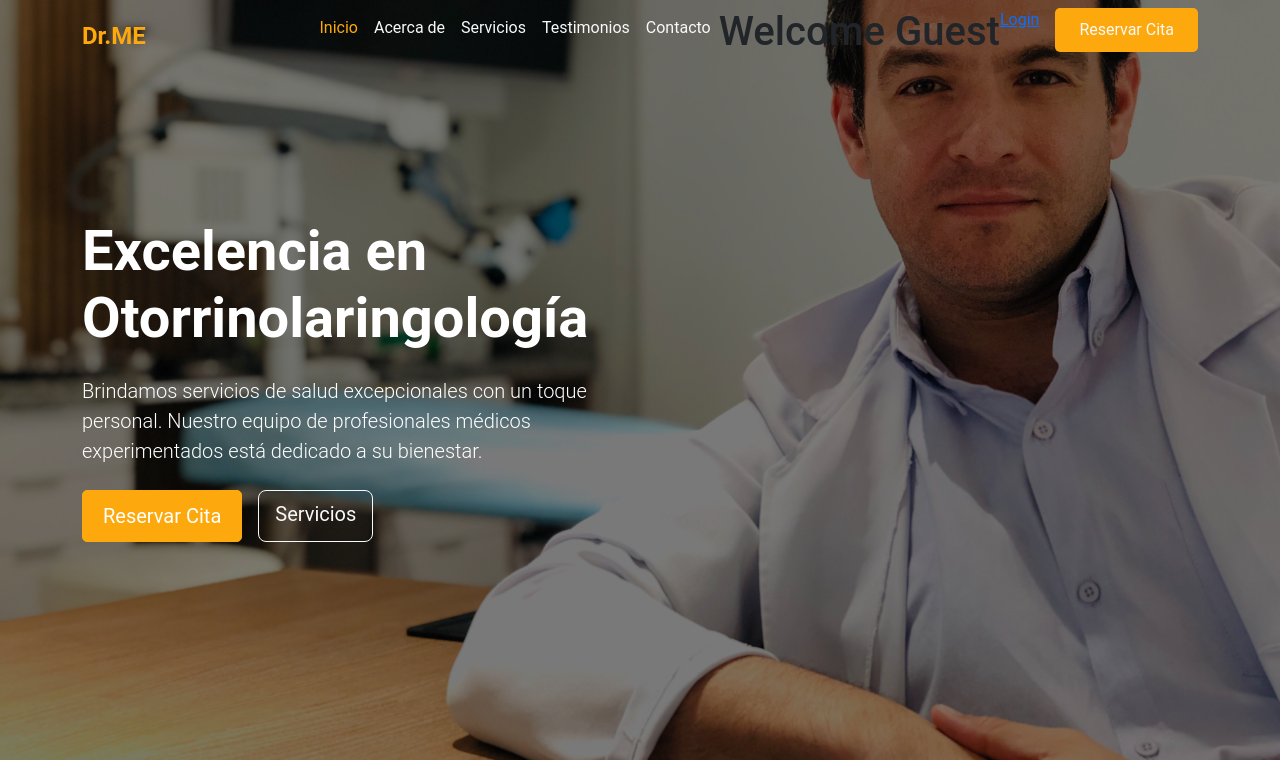
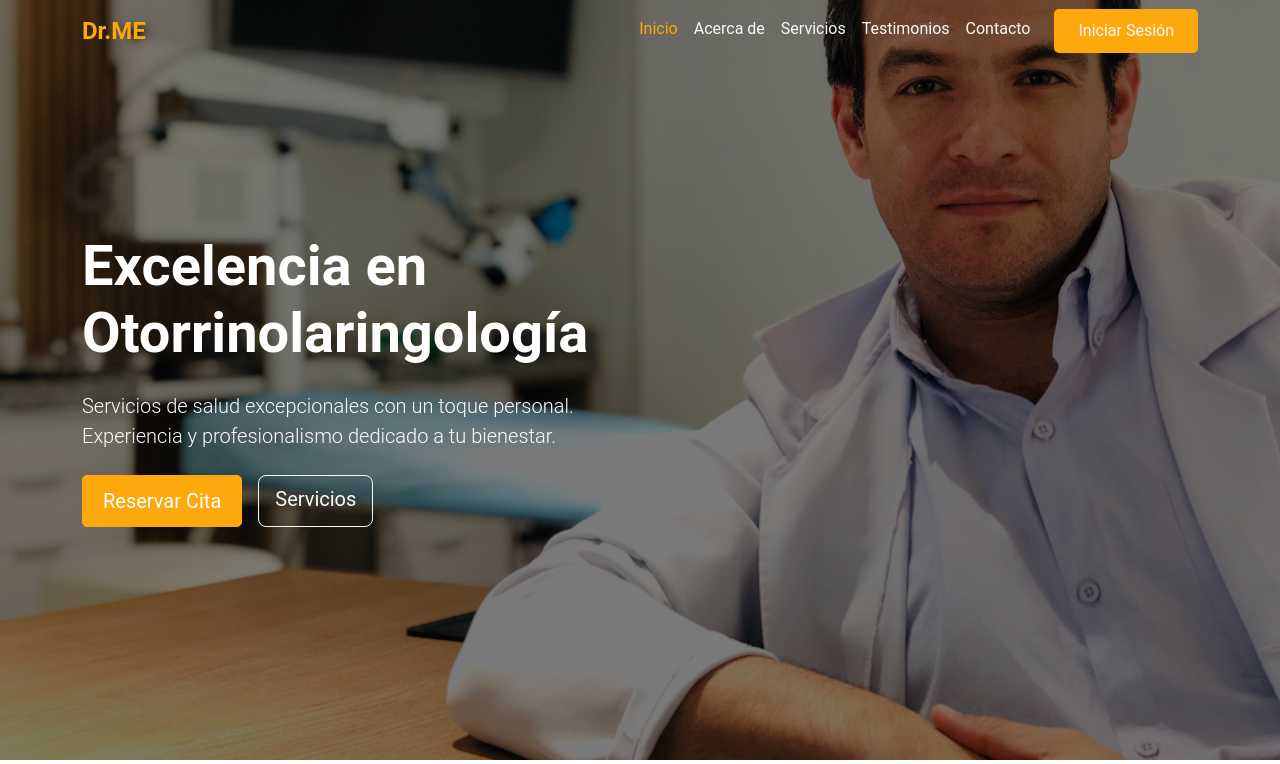
Before and after one commit to Metche216/drme, a Django app: page / in a window 1280 px wide. Shown: the top 764 px of the page. Run offline with Django 5.2, Linux system fonts and the light colour scheme; some libraries are stand-ins or nearby versions.

Commit message:
template changes

```diff
--- a/templates/base.html
+++ b/templates/base.html
@@ -13,9 +13,13 @@
     />
     <!-- Custom CSS -->
     <style>
+      html {
+        scroll-behavior: smooth;
+      }
+
       :root {
         --primary-color: #fda90d;
-        --secondary-color: #6c757d;
+        --secondary-color: #5c80a0;
         --accent-color: #20c997;
         --light-color: #f8f9fa;
         --dark-color: #212529;
@@ -25,6 +29,12 @@
         font-family: "Roboto", sans-serif;
       }
 
+      .bg-primary {
+        background-color: var(--primary-color) !important;
+      }
+      .bg-secondary {
+        background-color: var(--secondary-color) !important;
+      }
       .navbar {
         transition: all 0.3s ease;
       }
@@ -85,7 +95,13 @@
         background-color: #d7670b;
         border-color: #0b5dd700;
       }
-
+      .btn-primary:focus,
+      .btn-primary:active {
+          background-color: #e68a40 !important; /* Your custom color */
+          border-color: #d7670b !important; /* Your custom border color */
+          box-shadow: none !important; /* Remove the default blue outline */
+          color: white !important; /* Ensure text color stays consistent */
+      }
       .testimonial-card {
         padding: 20px;
         margin: 15px 0;
@@ -144,28 +160,32 @@
               <a class="nav-link" href="/acerca/">Acerca de</a>
             </li>
             <li class="nav-item">
-              <a class="nav-link" href="/servicios/">Servicios</a>
+              <a class="nav-link" href="#servicios">Servicios</a>
             </li>
             <li class="nav-item">
-              <a class="nav-link" href="/testimonios/">Testimonios</a>
+              <a class="nav-link" href="#testimonios">Testimonios</a>
             </li>
             <li class="nav-item">
-              <a class="nav-link" href="/contacto/">Contacto</a>
+              <a class="nav-link" href="#contacto">Contacto</a>
             </li>
             {% if session %}
-            <h1>Welcome {{session.userinfo.name}}!</h1>
-            <p><a href="{% url 'logout' %}">Logout</a></p>
-            <div><pre>{{pretty}}</pre></div>
+            <li class="nav-item">
+              <span class="nav-link">Bienvenido, <strong>{{ session.userinfo.name }}</strong>!</span>
+            </li>
+            <p><a
+              class=" btn btn-outline-primary text-white ms-lg-3 px-4"
+              href="{% url 'logout' %}">Cerrar Sesión</a></p>
+
             {% else %}
-            <h1>Welcome Guest</h1>
-            <p><a href="{% url 'login' %}">Login</a></p>
-            {% endif %}
+
             <li class="nav-item">
               <a
                 class="nav-link btn btn-primary text-white ms-lg-3 px-4"
-                href="/cita/"
-                >Reservar Cita</a
+                href="{% url 'login' %}"
+                >Iniciar Sesión</a
               >
+            {% endif %}
+
             </li>
           </ul>
         </div>
@@ -198,9 +218,9 @@
       <div class="container">
         <div class="row">
           <div class="col-md-4 mb-4 mb-md-0">
-            <h5>Dr. MediCare</h5>
+            <h5>Dr. Matías Etcheverry</h5>
             <p class="text-muted">
-              Brindando servicios de salud de calidad por más de 15 años.
+              Servicios de salud de calidad por más de 15 años.
             </p>
             <div class="social-icons mt-3">
               <a href="#" class="text-white me-3"
@@ -252,6 +272,7 @@
       document.addEventListener("DOMContentLoaded", function () {
         const navbar = document.querySelector(".navbar");
 
+
         window.addEventListener("scroll", function () {
           if (window.scrollY > 50) {
             navbar.classList.add("scrolled");
@@ -261,9 +282,7 @@
         });
 
         // Initial check in case page is loaded scrolled down
-        if (window.scrollY > 50) {
-          navbar.classList.add("scrolled");
-        }
+
       });
     </script>
 
--- a/templates/index.html
+++ b/templates/index.html
@@ -11,10 +11,10 @@
             <div class="col-lg-6">
                 <div class="text-white">
                     <h1 class="display-4 fw-bold mb-4">Excelencia en Otorrinolaringología</h1>
-                    <p class="lead mb-4">Brindamos servicios de salud excepcionales con un toque personal. Nuestro equipo de profesionales médicos experimentados está dedicado a su bienestar.</p>
+                    <p class="lead mb-4">Servicios de salud excepcionales con un toque personal. Experiencia y profesionalismo dedicado a tu bienestar.</p>
                     <div class="d-flex gap-3">
-                        <a href="/cita/" class="btn btn-primary btn-lg">Reservar Cita</a>
-                        <a href="/servicios/" class="btn btn-outline-light btn-lg">Servicios</a>
+                        <a href="#reservar-cita" class="btn btn-primary btn-lg">Reservar Cita</a>
+                        <a href="#servicios" class="btn btn-outline-light btn-lg">Servicios</a>
                     </div>
                 </div>
             </div>
@@ -23,7 +23,7 @@
 </section>
 
 <!-- Services Section -->
-<section class="section">
+<section id="servicios" class="section">
     <div class="container">
         <div class="text-center mb-5">
             <h2 class="display-5 fw-bold">Tu salud en primer lugar</h2>
@@ -128,7 +128,7 @@
 </section>
 
 <!-- Testimonials Section -->
-<section class="section">
+<section id="testimonios" class="section">
     <div class="container">
         <div class="text-center mb-5">
             <h2 class="display-5 fw-bold">Testimonios de Pacientes</h2>
@@ -212,7 +212,7 @@
 </section>
 
 <!-- Appointment Section -->
-<section class="section bg-primary text-white">
+<section id="reservar-cita" class="section bg-secondary text-white">
     <div class="container">
         <div class="row align-items-center">
             <div class="col-lg-6 mb-4 mb-lg-0">
@@ -264,7 +264,7 @@
 </section>
 
 <!-- Contact Info Section -->
-<section class="section">
+<section id="contacto" class="section">
     <div class="container">
         <div class="text-center mb-5">
             <h2 class="display-5 fw-bold">Información de Contacto</h2>
```
